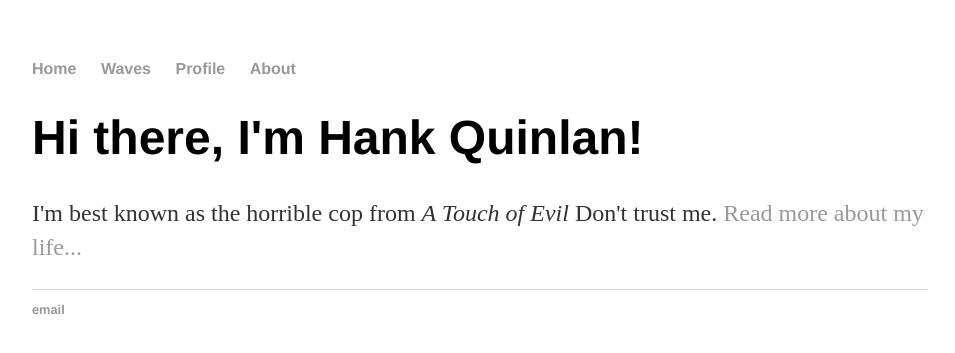
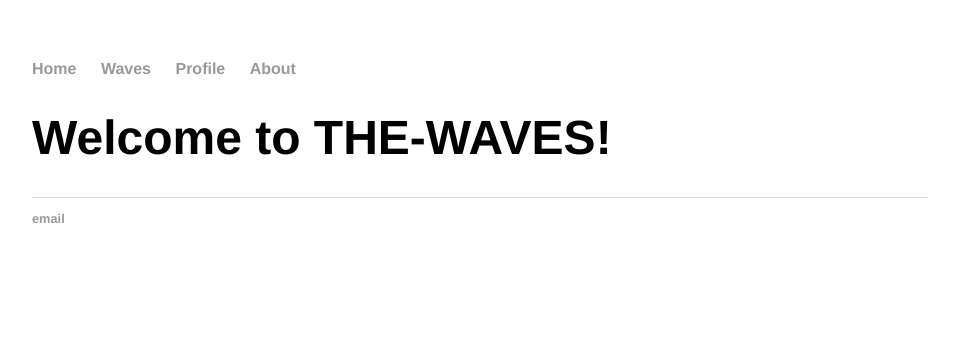
Before and after one commit to the-waves/the-waves.github.io, a Jekyll site: the page built from index.html, in a window 1280 px wide. Shown: the top 353 px of the page, without its empty margins (160-1115 px from the left). Built offline with Jekyll 4.4.1, drawn with Linux system fonts in a browser that asks for light colours.

Commit message:
Update index.html

```diff
--- a/index.html
+++ b/index.html
@@ -1,8 +1,7 @@
 ---
 layout: default
-title: Hank Quinlan, Horrible Cop
+title: the-waves
 ---
 <div class="blurb">
-	<h1>Hi there, I'm Hank Quinlan!</h1>
-	<p>I'm best known as the horrible cop from <em>A Touch of Evil</em> Don't trust me. <a href="/about">Read more about my life...</a></p>
+	<h1>Welcome to THE-WAVES!</h1>
 </div><!-- /.blurb -->
```
